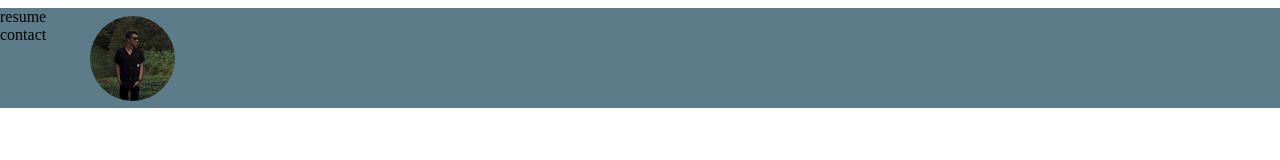
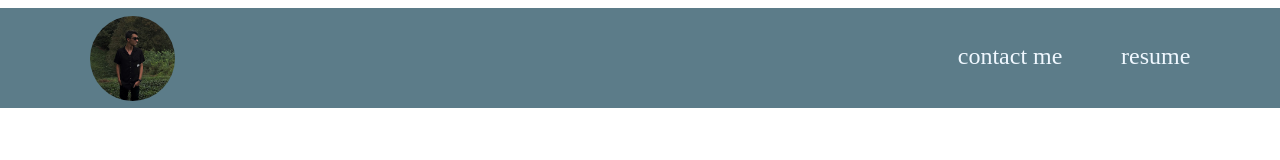
Before and after one commit to kasraalitabar/https---github.com-kasraalitabar-kasraalitabar, a plain HTML site: page index.html in a window 1280 px wide. Drawn offline with Linux system fonts and the light colour scheme.

Commit message:
nav done

```diff
--- a/index.html
+++ b/index.html
@@ -11,8 +11,11 @@
     <nav class="navbar">
         <img class="my_img" src="./assets/images/unnamed.jpg" alt="">
         <div class="resume">resume</div>
-        <div class="contact">contact</div>
+        <div class="contact">contact me</div>
     </nav>
+    <div class="container">
+
+    </div>
 
 </body>
 </html>
--- a/style.css
+++ b/style.css
@@ -22,3 +22,17 @@ body{
     left: 7%;
     top: 8%;
 }
+.resume{
+    color: aliceblue;
+    position: absolute;
+    right: 7%;
+    top: 35%;
+    font-size: x-large;
+}
+.contact{
+    color: aliceblue;
+    position: absolute;
+    right: 17%;
+    top: 35%;
+    font-size: x-large;
+}
```
